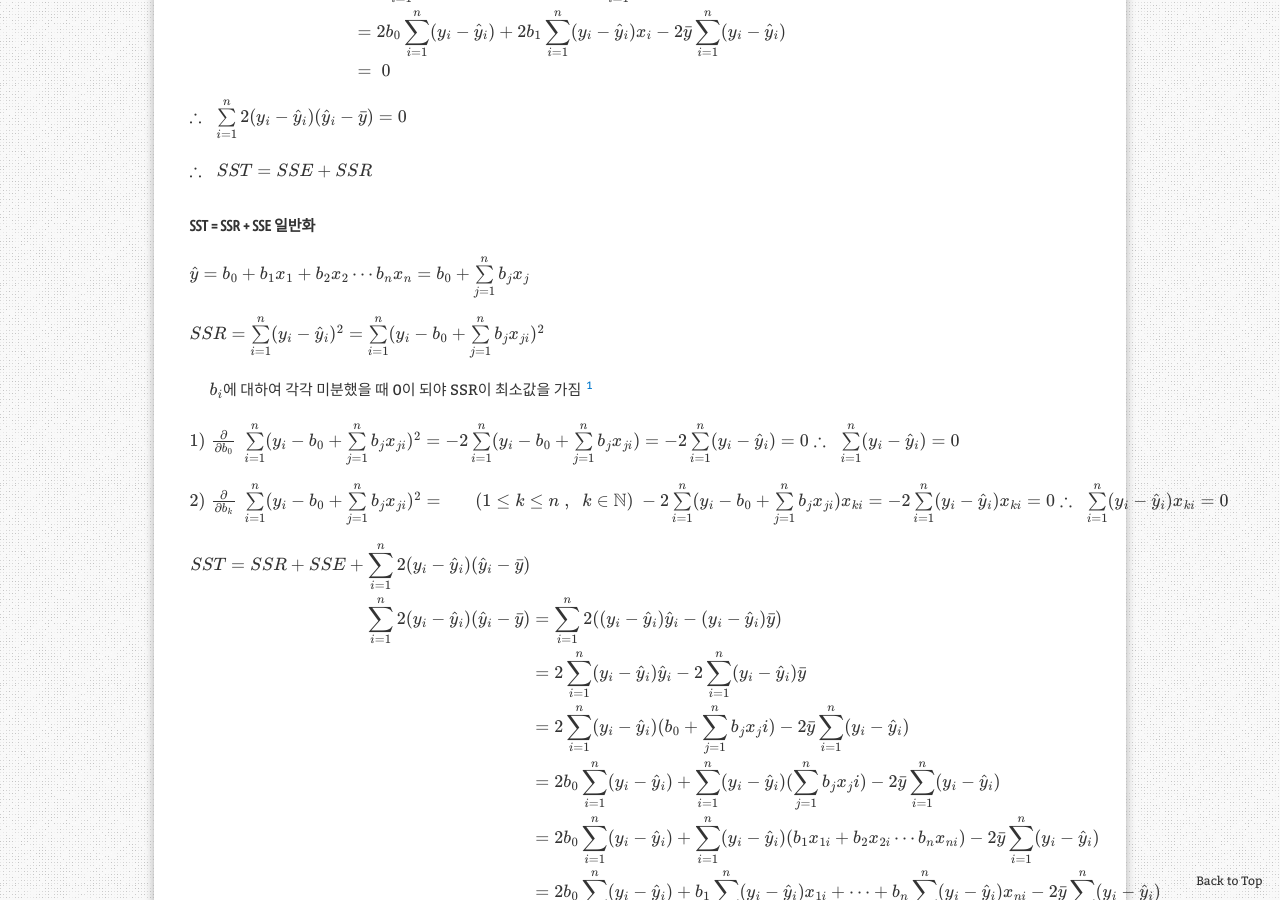
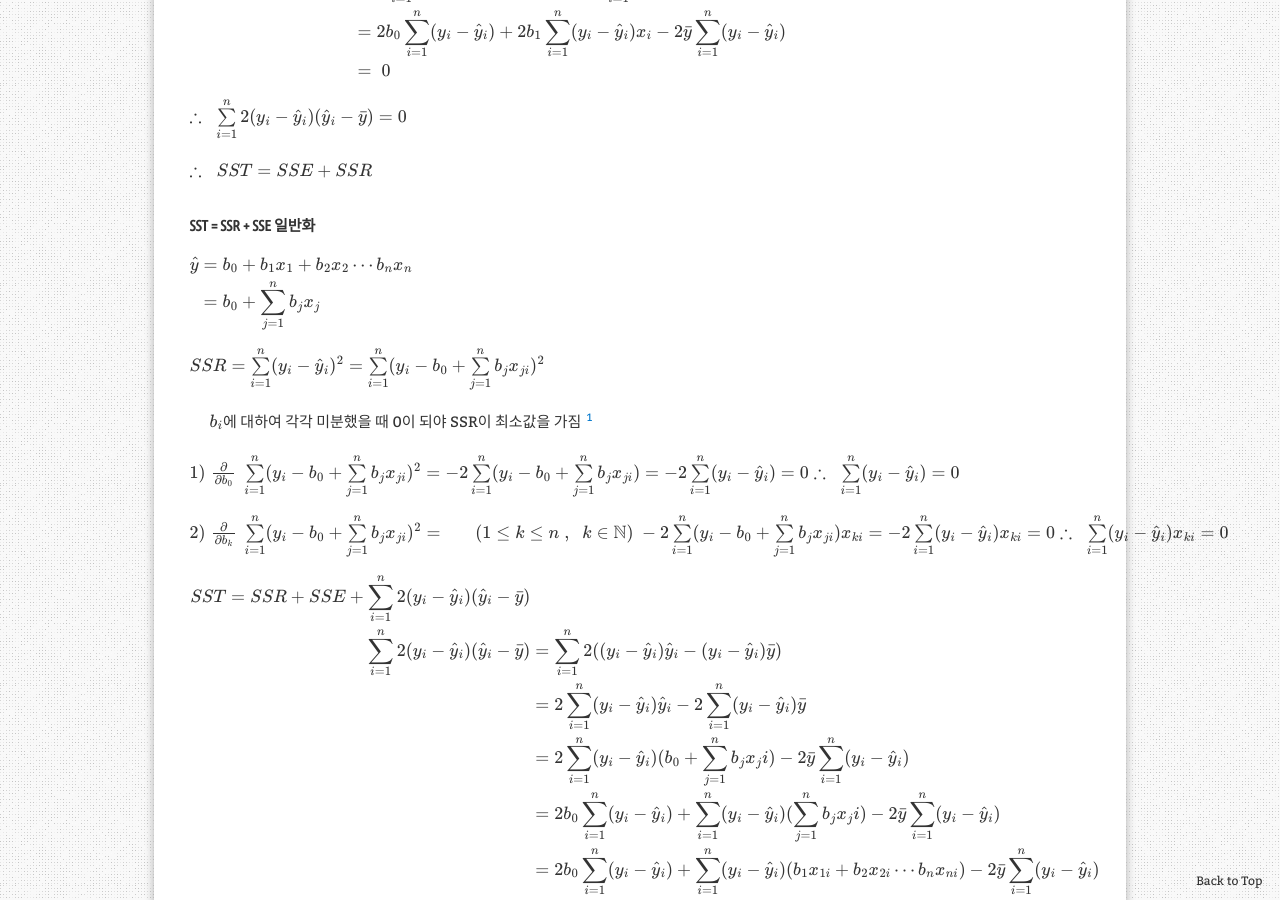
Before and after one commit to aristohyun/aristohyun.github.io, a Jekyll site: the page built from _posts/2021-06-25-Linear-Regression.md, in a window 1280 px wide and 900 px high, scrolled down 3315 px. Built offline with Jekyll 4.4.1, drawn with Linux system fonts in a browser that asks for light colours; formulas are drawn with MathJax 3; comment, search, counter and statistics services are not loaded.

Commit message:
Update 2021-06-25-Linear-Regression.md

```diff
--- a/_posts/2021-06-25-Linear-Regression.md
+++ b/_posts/2021-06-25-Linear-Regression.md
@@ -105,8 +105,8 @@ $\therefore \;\; SST = SSE + SSR $
 
 
 #### SST = SSR + SSE 일반화
-$ \hat{y} = b_ 0 + b_ 1 x_ 1 + b_ 2 x_ 2 \cdots b_ n x_ n \\\
-= b_ 0 + \sum \limits_ {j=1}^{n} b_ j x_ j $
+$ \begin{align\*}\hat{y} &= b_ 0 + b_ 1 x_ 1 + b_ 2 x_ 2 \cdots b_ n x_ n \\\
+&= b_ 0 + \sum \limits_ {j=1}^{n} b_ j x_ j \end{align\*}$
 
 $ SSR = \sum\limits_ {i=1}^{n}(y_ i - \hat{y}_ i)^2 = \sum\limits_ {i=1}^{n}(y_ i - b_ 0 + \sum \limits_ {j=1}^{n} b_ j x_ {ji} )^2 $
 
```
